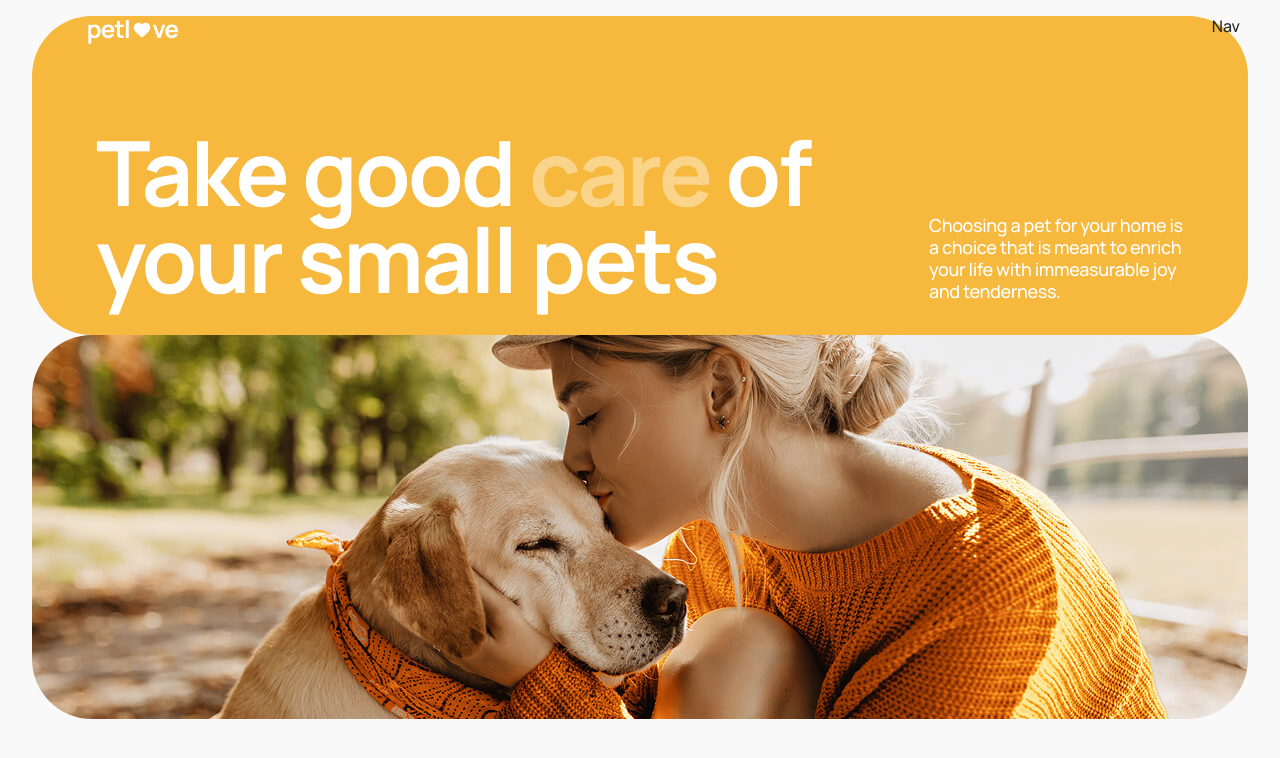
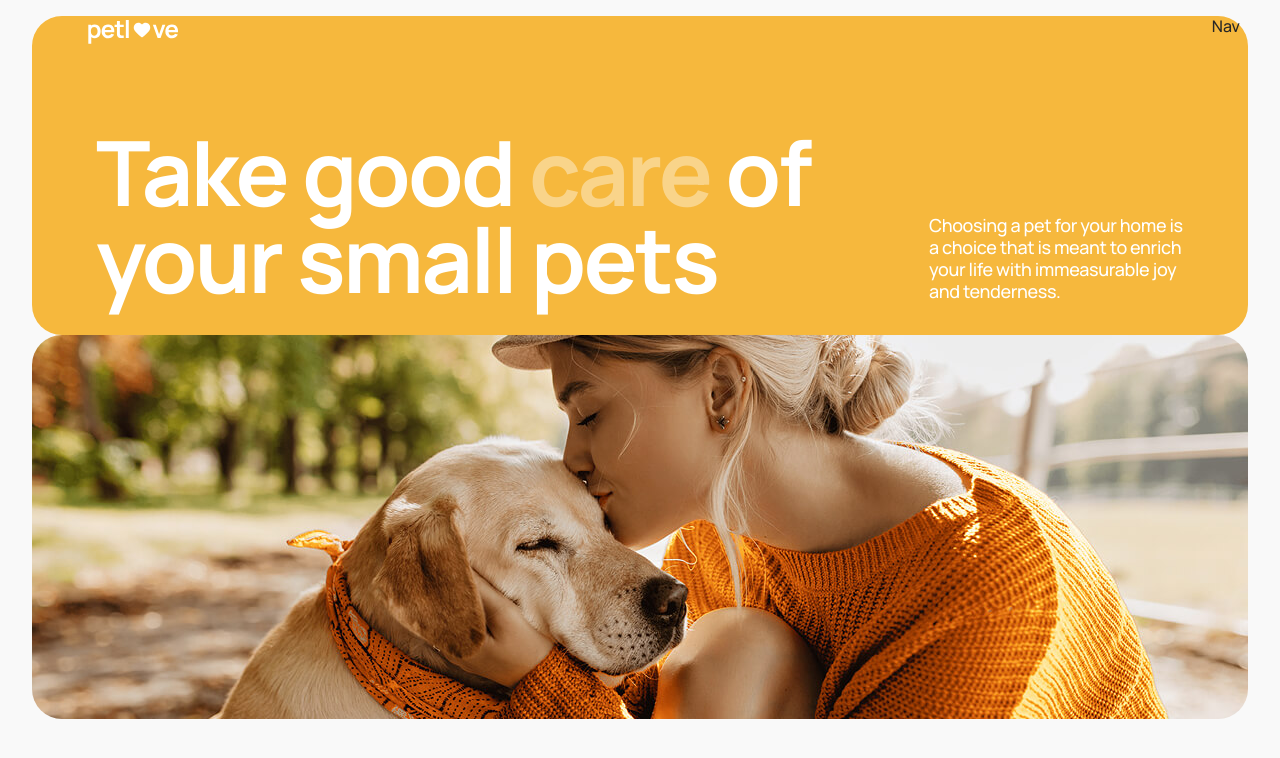
Before and after one commit to valentyna88/petlove, a React (Vite) app: page /home in a window 1280 px wide. Shown: the top 758 px of the page. Built offline with nearby package versions, Linux system fonts and the light colour scheme.

Commit message:
fix(HomePage): fix border-radius

```diff
--- a/src/pages/HomePage/HomePage.module.css
+++ b/src/pages/HomePage/HomePage.module.css
@@ -4,7 +4,7 @@
   justify-content: center;
   gap: 24px;
   background-color: var(--color-accent);
-  border-radius: 60px;
+  border-radius: 30px;
   padding-block: 60px 50px;
   padding-inline: 20px;
 }
@@ -28,7 +28,7 @@
   background-repeat: no-repeat;
   background-size: cover;
   background-position: center;
-  border-radius: 60px;
+  border-radius: 30px;
   width: 100%;
   max-width: 1216px;
   margin: 0 auto;
```
